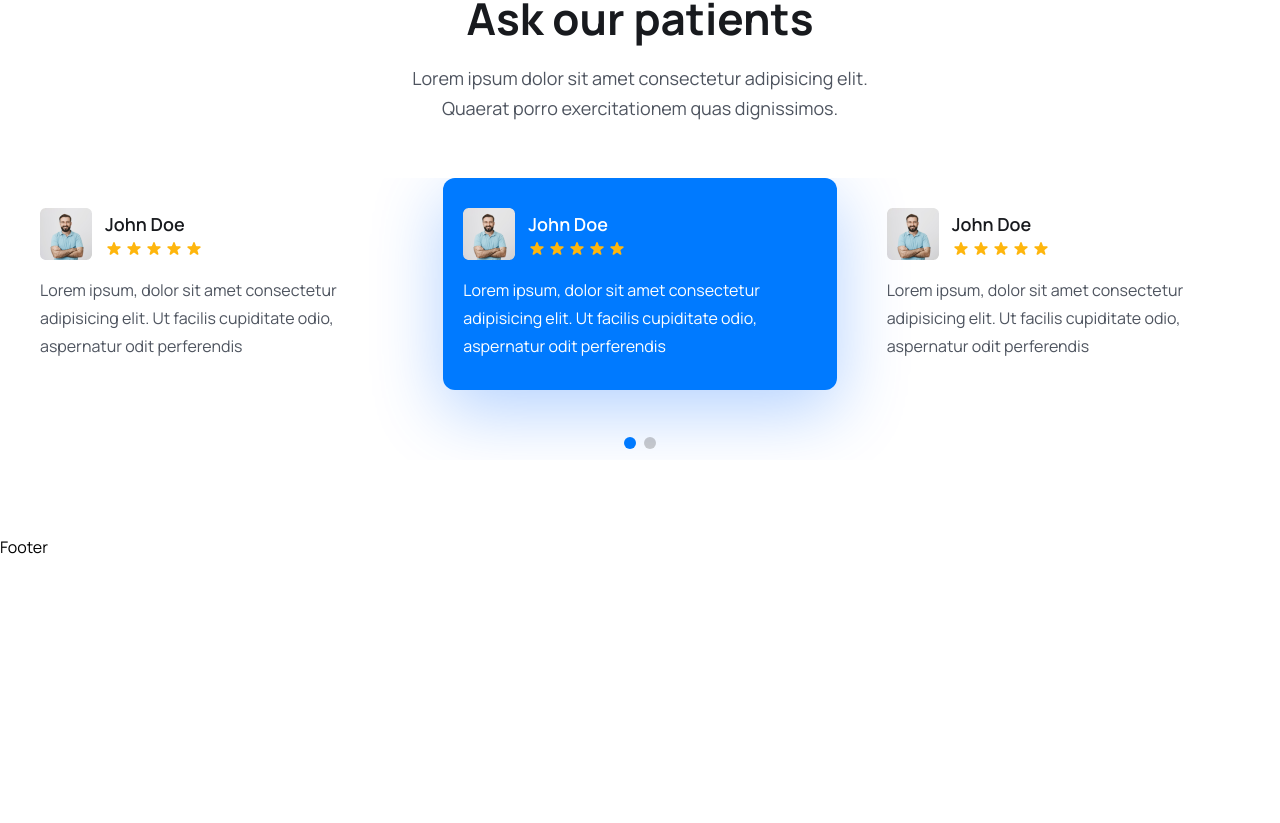
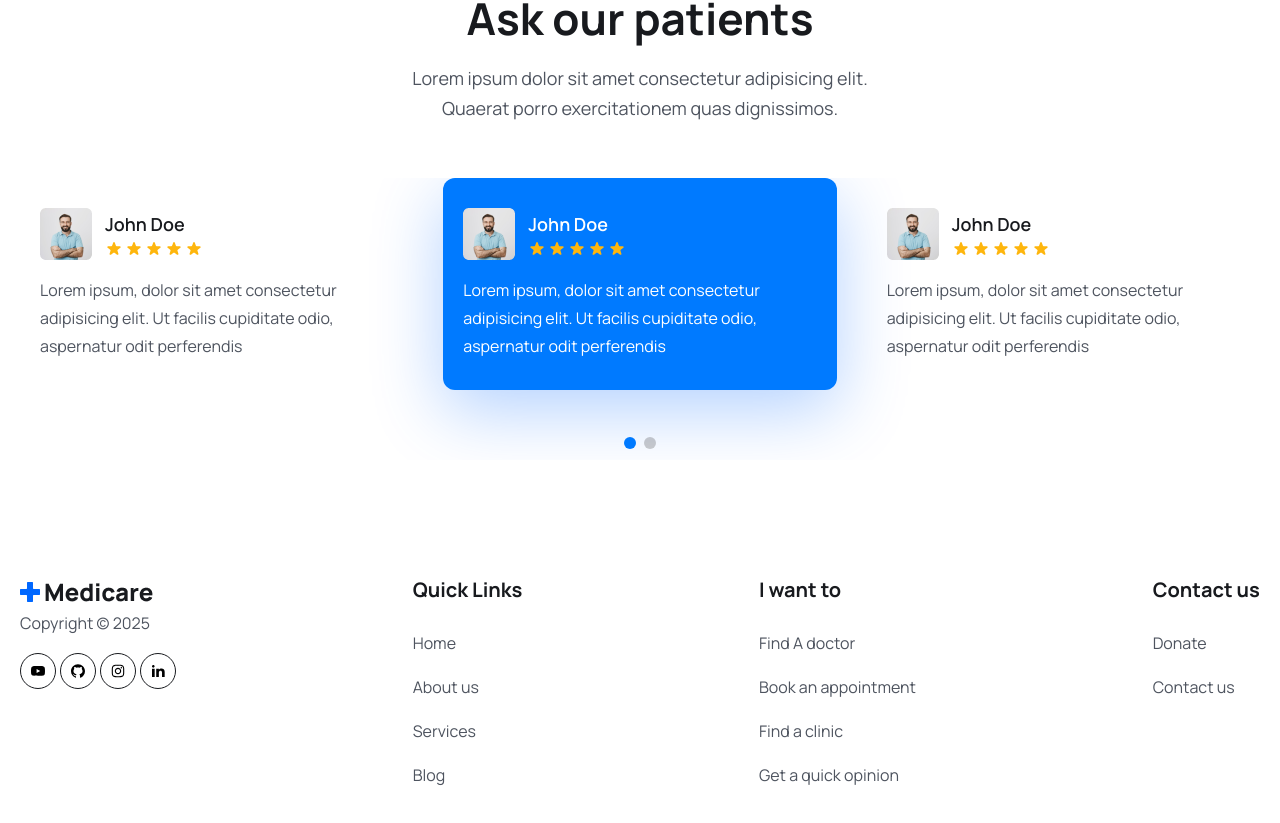
Before and after one commit to rdsingh120/Appointment-Booking-App, a React (Vite) app in the folder frontend/: page / in a window 1280 px wide. Shown: the part 5766-6589 px from the top of the page. Before the commit the page ends 6325 px from the top, so only its background shows below. Built offline with nearby package versions, Linux system fonts and the light colour scheme.

Commit message:
add footer section

```diff
--- /dev/null
+++ b/frontend/src/assets/data/footerLinks.js
@@ -0,0 +1,70 @@
+import { AiFillYoutube, AiFillGithub, AiOutlineInstagram } from 'react-icons/ai'
+import { RiLinkedinFill } from 'react-icons/ri'
+
+export const socialLinks = [
+  {
+    path: 'https://www.youtube.com',
+    icon: AiFillYoutube,
+  },
+  {
+    path: 'https://www.github.com',
+    icon: AiFillGithub,
+  },
+  {
+    path: 'https://www.instagram.com',
+    icon: AiOutlineInstagram,
+  },
+  {
+    path: 'https://www.linkedin.com',
+    icon: RiLinkedinFill,
+  },
+]
+
+export const quickLinks = [
+  {
+    path: '/home',
+    text: 'Home',
+  },
+  {
+    path: '/',
+    text: 'About us',
+  },
+  {
+    path: '/services',
+    text: 'Services',
+  },
+  {
+    path: '/',
+    text: 'Blog',
+  },
+]
+
+export const quickLinks2 = [
+  {
+    path: '/find-a-doctor',
+    text: 'Find A doctor',
+  },
+  {
+    path: '/',
+    text: 'Book an appointment',
+  },
+  {
+    path: '/',
+    text: 'Find a clinic',
+  },
+  {
+    path: '/',
+    text: 'Get a quick opinion',
+  },
+]
+
+export const quickLinks3 = [
+  {
+    path: '/',
+    text: 'Donate',
+  },
+  {
+    path: '/contact',
+    text: 'Contact us',
+  },
+]
--- a/frontend/src/components/Footer/Footer.jsx
+++ b/frontend/src/components/Footer/Footer.jsx
@@ -1,6 +1,93 @@
+import { Link } from 'react-router-dom'
+import logo from '../../assets/images/logo.png'
+import {
+  quickLinks,
+  quickLinks2,
+  quickLinks3,
+  socialLinks,
+} from '../../assets/data/footerLinks'
+
 const Footer = () => {
+  const year = new Date().getFullYear()
   return (
-    <div>Footer</div>
+    <footer className="pb-16 pt-10">
+      <div className="container">
+        <div className="flex justify-between flex-col md:flex-row flex-wrap gap-[30px]">
+          <div className="">
+            <img src={logo} alt="" />
+            <p className="text-[16px] leading-7 font-[400] text-textColor">
+              Copyright © {year}{' '}
+            </p>
+            <div className="flex items-center gap-1 mt-4">
+              {socialLinks.map((link, i) => (
+                <a
+                  href={link.path}
+                  target="_blank"
+                  rel="noopener noreferrer"
+                  key={i}
+                  className="w-9 h-9 border border-solid border-[#181A1E] rounded-full
+                flex items-center justify-center group hover:bg-primaryColor hover:border-none"
+                >
+                  {<link.icon />}
+                </a>
+              ))}
+            </div>
+          </div>
+
+          <div className="">
+            <h2 className="text-[20px] leading-[30px] font-[700] mb-6 text-headingColor">
+              Quick Links
+            </h2>
+            <ul>
+              {quickLinks.map((link, i) => (
+                <li key={i} className="mb-4">
+                  <Link
+                    to={link.path}
+                    className="text-[16px] leading-7 font-[400] text-textColor"
+                  >
+                    {link.text}
+                  </Link>
+                </li>
+              ))}
+            </ul>
+          </div>
+
+          <div className="">
+            <h2 className="text-[20px] leading-[30px] font-[700] mb-6 text-headingColor">
+              I want to
+            </h2>
+            <ul>
+              {quickLinks2.map((link, i) => (
+                <li key={i} className="mb-4">
+                  <Link
+                    to={link.path}
+                    className="text-[16px] leading-7 font-[400] text-textColor"
+                  >
+                    {link.text}
+                  </Link>
+                </li>
+              ))}
+            </ul>
+          </div>
+
+          <div className="">
+            <h2 className="text-[20px] leading-[30px] font-[700] mb-6 text-headingColor">Contact us</h2>
+            <ul>
+              {quickLinks3.map((link, i) => (
+                <li key={i} className="mb-4">
+                  <Link
+                    to={link.path}
+                    className="text-[16px] leading-7 font-[400] text-textColor"
+                  >
+                    {link.text}
+                  </Link>
+                </li>
+              ))}
+            </ul>
+          </div>
+        </div>
+      </div>
+    </footer>
   )
 }
 export default Footer
```
